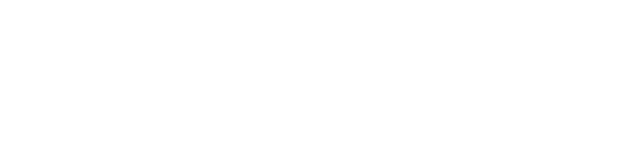
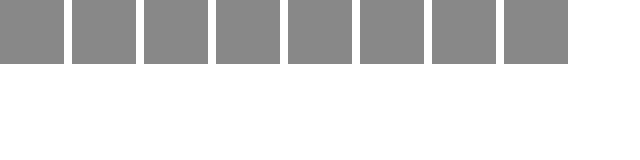
Before and after one commit to damalga/Template-Node-Gulp-Sass-grid-layout-8x12-, a website: page index.html in a window 1280 px wide. Shown: the whole page, without its empty margins (0-640 px from the left). Drawn offline with nearby package versions, Linux system fonts and the light colour scheme.

Commit message:
update files

```diff
--- a/index.html
+++ b/index.html
@@ -8,11 +8,21 @@
     <link rel="stylesheet" type="text/css" href="css/base.css">
     <!--js-->
     <script src="node_modules/jquery/dist/jquery.js"></script>
+    <script src="node_modules/tone/build/Tone.js"></script>
     <script src="js/js.js"></script>
   </head>
 
-  <body class="container">
-
+  <body class="container-fluid">
+    <div class="row">
+      <div id="step_1" class="step"></div>
+      <div id="step_2" class="step"></div>
+      <div id="step_3" class="step"></div>
+      <div id="step_4" class="step"></div>
+      <div id="step_5" class="step"></div>
+      <div id="step_6" class="step"></div>
+      <div id="step_7" class="step"></div>
+      <div id="step_8" class="step"></div>
+    </div>
   </body>
 
 </html>
--- a/js/js.js
+++ b/js/js.js
@@ -1,3 +1,14 @@
 $(document).ready(function(){
 
+  var synth_fm = new Tone.FMSynth().toMaster()
+
+  $("div").each(function(){
+    $(this).mousedown(function(e){
+      synth_fm.triggerAttack(e.target.textContent);
+    })
+    $(this).mouseup(function(e){
+      synth_fm.triggerRelease();
+    })
+  })
+
 });
--- a/package.json
+++ b/package.json
@@ -6,7 +6,8 @@
   "dependencies": {
     "bootstrap": "^4.0.0",
     "jquery": "^3.3.1",
-    "node-sass": "^4.7.2"
+    "node-sass": "^4.7.2",
+    "tone": "^0.11.11"
   },
   "devDependencies": {
     "gulp": "^3.9.1",
--- a/sass/_main.sass
+++ b/sass/_main.sass
@@ -0,0 +1,8 @@
+.step
+  background: $light-gray
+  width: 64px
+  height: 64px
+  display: inline-block
+  margin-right: 8px
+  &last-child
+    margin-right: 0
```
Also changed, not shown: css/base.css, 1 other file.
